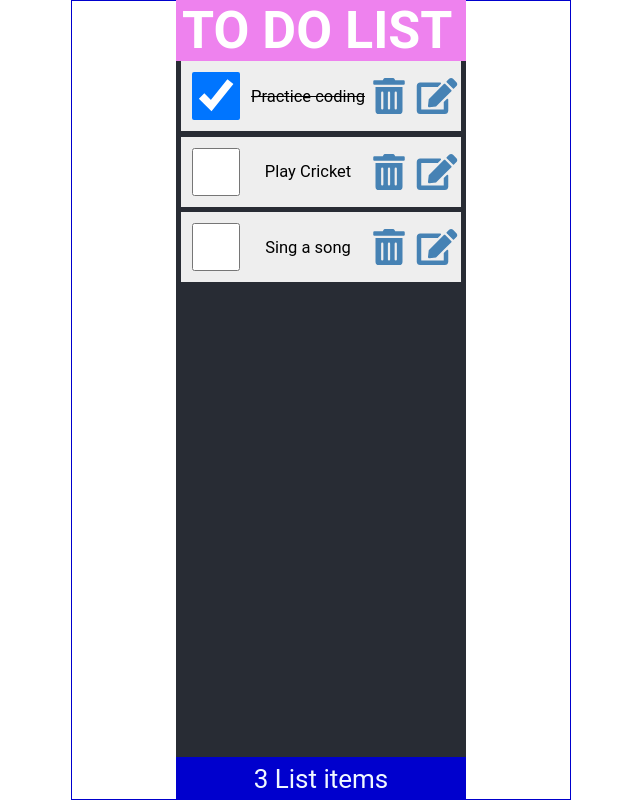
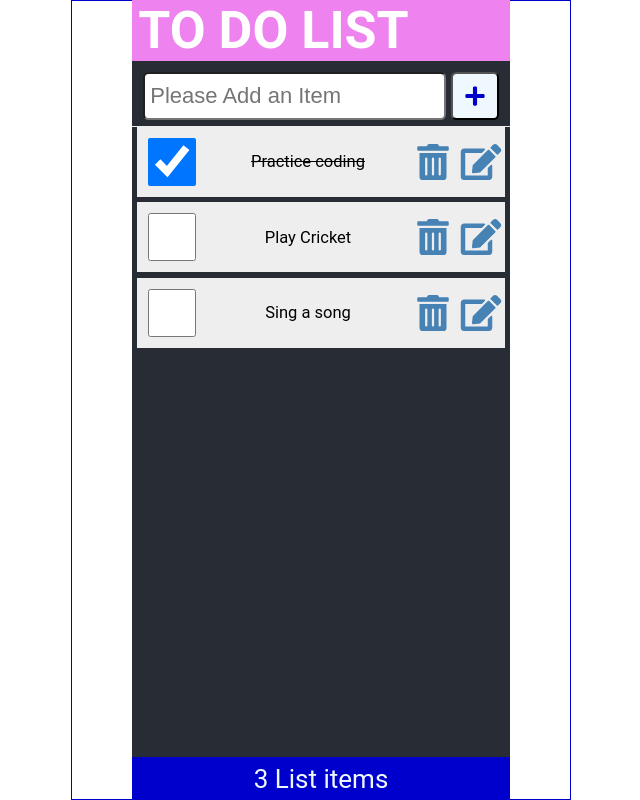
Before and after one commit to 8221117/React, a React (Create React App) app: page / in a window 1280 px wide. Shown: the whole page, without its empty margins (319-959 px from the left). Built offline with nearby package versions, Linux system fonts and the light colour scheme.

Commit message:
AddItem.js Created a form to get input

```diff
--- /dev/null
+++ b/src/AddItem.js
@@ -0,0 +1,22 @@
+import React from "react";
+import { FaPlus } from "react-icons/fa";
+
+const ItemAdd = () => {
+  return (
+    <form className="addForm">
+      <label htmlFor="addItem">Add Item</label>
+      <input
+        type="text"
+        id="addItem"
+        placeholder="Please Add an Item"
+        autoFocus
+        required
+      ></input>
+      <button type="submit" aria-label="Add Item">
+        <FaPlus />
+      </button>
+    </form>
+  );
+};
+
+export default ItemAdd;
--- a/src/App.js
+++ b/src/App.js
@@ -3,6 +3,7 @@
 import Header from "./Header";
 import Footer from "./Footer";
 import { useState } from "react";
+import ItemAdd from "./AddItem";
 
 function App() {
   const name = "nandhu";
@@ -42,6 +43,7 @@
         <p>{1 === 1}</p> */}
         {/* <Header title="TO DO LIST BY NANDHU"/> */}
         <Header />
+        <ItemAdd />
         <Content
           items={items}
           handleCheck={handleCheck}
```
